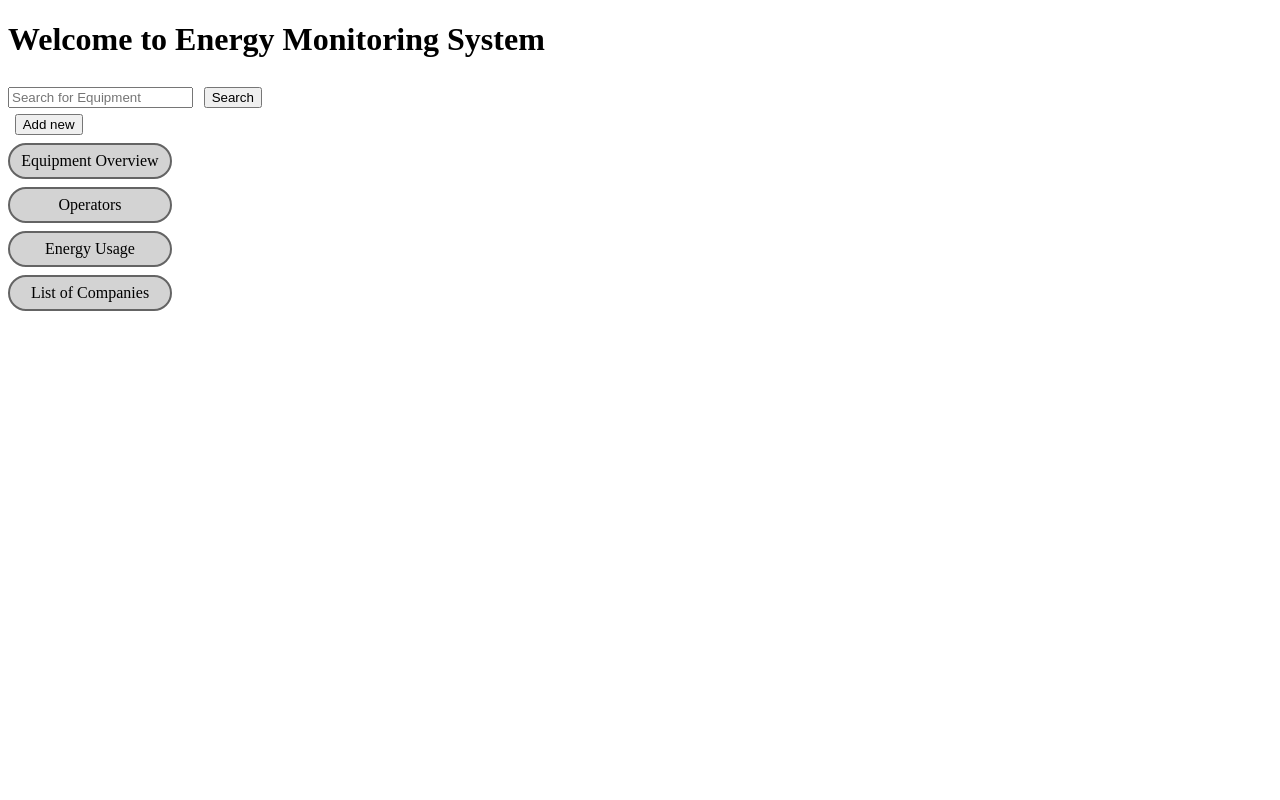
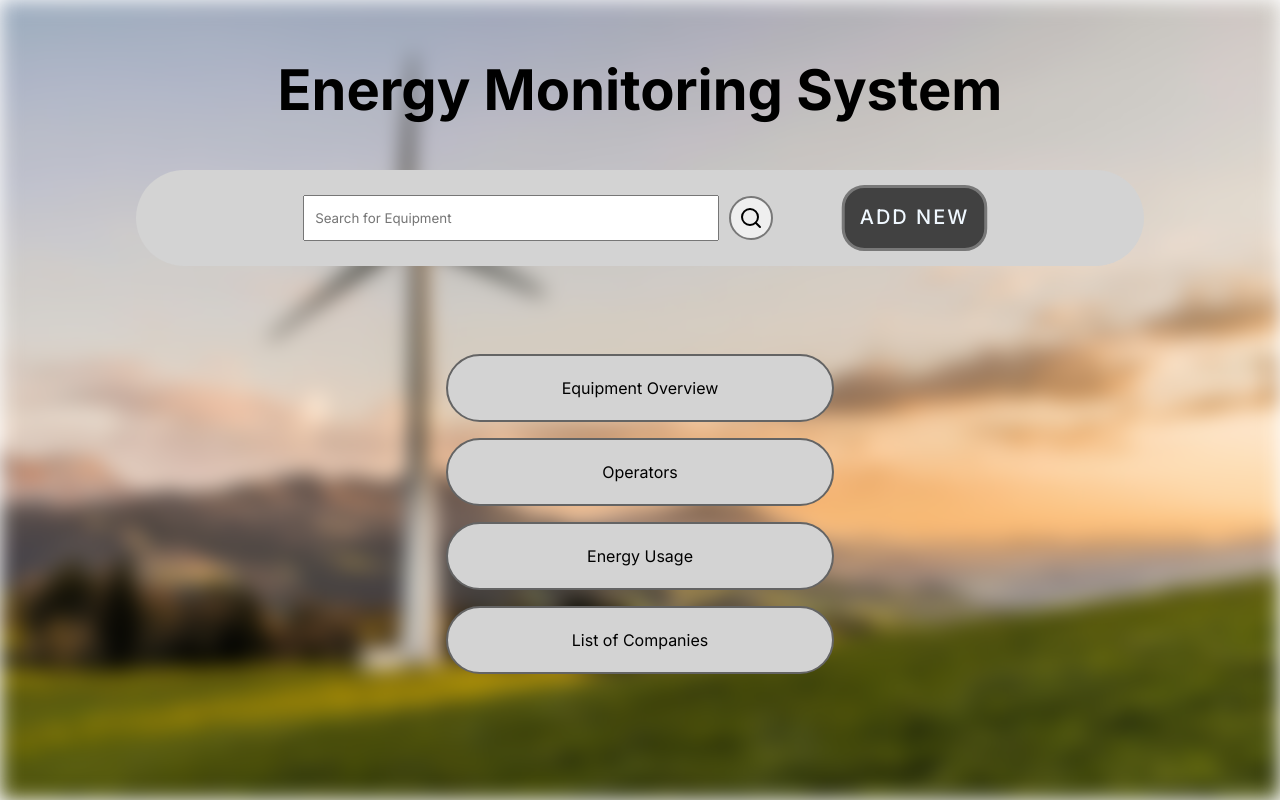
Before and after one commit to siliconvolley/dbms-mini-project, a Flask app: page / in a window 1280 px wide. Run offline with Flask 2, Linux system fonts and the light colour scheme; some libraries are stand-ins or nearby versions.

Commit message:
Updated frontend

```diff
--- a/static/css/style.css
+++ b/static/css/style.css
@@ -1,34 +1,138 @@
+ * {
+    font-family: "Inter", sans-serif;
+    line-height: 1.5;
+}
+
+html {
+    position: relative;
+    height: 100%;
+    overflow: hidden;
+}
+
+html::before {
+    content: "";
+    background-image: url('/static/images/website-bg.jpg');
+    background-size: cover;
+    background-position: center;
+    filter: blur(10px);
+    position: absolute;
+    top: 0;
+    left: 0;
+    width: 100%;
+    height: 100%;
+    z-index: -1;
+}
+
+.home-page > img {
+    padding: 1em;
+}
+
+h1 {
+    text-align: center;
+    font-size: 3.5rem;
+    margin-top: 0 ;
+}
+
+.home-nav {
+    height: 6rem;
+    background-color: lightgray;
+    display: flex;
+    justify-content: center;
+    align-items: center;
+    margin: 0 8rem;
+    border-radius: 5rem;
+}
+
+.home-nav > * {
+    margin-right: 5em;
+}
+
+.search-bar {
+    display: flex;
+    align-items: center;
+}
+
+.search-bar div {
+    display: flex;
+    align-items: center;
+    height: 5rem;
+}
+
+.search-bar input[type="text"] {
+    width: 25rem;
+    height: 2.5rem;
+    margin-right: 0.75em;
+    padding-left: 10px;
+}
+
+.search-bar button[name="search-button"] {
+    height: 2.75rem;
+    aspect-ratio: 1;
+    border-radius: 50%;
+    border: 2px solid rgb(120, 120, 120);
+    display: flex;
+    align-items: center;
+    justify-content: center;
+}
+
+.add-new {
+    scale: 1.5;
+    height: 2.75rem;
+    letter-spacing: 0.1em;
+    background-color: rgb(65, 65, 65);
+    color: aliceblue;
+    font-weight: 500;
+    border: 2px solid rgb(120, 120, 120);
+    border-radius: 15px;
+    margin: 0 1em;
+    padding: 0 0.75em;
+    cursor: pointer;
+}
+
+.dashboard {
+    display: flex;
+    flex-direction: column;
+    align-items: center;
+    justify-content: center;
+    margin: 5rem 8rem 0 8rem;
+}
+
 .dashboard > * {
     background-color: lightgray;
-    width: 10rem;
-    height: 2rem;
+    width: 20rem;
+    height: 4rem;
     cursor: pointer;
     border: 2px solid rgb(100, 100, 100);
     border-radius: 5rem;
     display: flex;
     align-items: center;
-    place-content: center;
+    justify-content: center;
+    padding-inline: 2em;
     margin: 0.5em 0 0.5em 0;
+    font-size: 1rem;
 }
 
 .dashboard > *:hover {
     background-color: rgb(100, 100, 100);
 }
 
-.equip-container > * {
+.data-container {
+    display: grid;
+    grid-template-columns: 1fr 1fr;
+    justify-items: center;
+    align-items: center;
+    margin: 0 16rem;
+}
+
+.cards {
     background-color: lightgray;
-    width: 10rem;
-    height: 2rem;
+    width: 20rem;
+    height: 4rem;
     cursor: pointer;
     border: 2px solid rgb(100, 100, 100);
-    border-radius: 5rem;
+    border-radius: 1rem;
     display: flex;
+    justify-content: center;
     align-items: center;
-    place-content: center;
     margin: 0.5em 0 0.5em 0;
 }
-
-.add-new {
-    margin: 0.5em 0.5em 0 0.5em;
-    cursor: pointer;
-}
--- a/templates/add_new.html
+++ b/templates/add_new.html
@@ -4,6 +4,7 @@
     <meta charset="UTF-8">
     <meta name="viewport" content="width=device-width, initial-scale=1.0">
     <title>Energy Monitoring System</title>
+    <link rel="stylesheet" href="/static/css/style.css" />
 </head>
 <body>
     <div class="home-page"><img src="/static/images/home.svg" alt="Home Page" style="scale: 1.5; margin: 0.5em 0.5em 0 0.5em; cursor: pointer;" onclick="window.location.href='/'"></div>
--- a/templates/company.html
+++ b/templates/company.html
@@ -4,6 +4,7 @@
     <meta charset="UTF-8">
     <meta name="viewport" content="width=device-width, initial-scale=1.0">
     <title>Energy Monitoring System</title>
+    <link rel="stylesheet" href="/static/css/style.css" />
 </head>
 <body>
     <div class="home-page"><img src="/static/images/home.svg" alt="Home Page" style="scale: 1.5; margin: 0.5em 0.5em 0 0.5em; cursor: pointer;" onclick="window.location.href='/'"></div>
--- a/templates/display_equipments_data.html
+++ b/templates/display_equipments_data.html
@@ -5,6 +5,7 @@
     <meta http-equiv="X-UA-Compatible" content="IE=edge">
     <meta name="viewport" content="width=device-width, initial-scale=1.0">
     <title>Energy Monitoring System</title>
+    <link rel="stylesheet" href="/static/css/style.css" />
 </head>
 <body>
     <div class="home-page"><img src="/static/images/home.svg" alt="Home Page" style="scale: 1.5; margin: 0.5em 0.5em 0 0.5em; cursor: pointer;" onclick="window.location.href='/'"></div>
--- a/templates/display_operates_data.html
+++ b/templates/display_operates_data.html
@@ -5,11 +5,12 @@
     <meta http-equiv="X-UA-Compatible" content="IE=edge">
     <meta name="viewport" content="width=device-width, initial-scale=1.0">
     <title>Energy Monitoring System</title>
+    <link rel="stylesheet" href="/static/css/style.css" />
 </head>
 <body>
     <div class="home-page"><img src="/static/images/home.svg" alt="Home Page" style="scale: 1.5; margin: 0.5em 0.5em 0 0.5em; cursor: pointer;" onclick="window.location.href='/'"></div>
     <h1>Operates Data Page</h1>
-    <table>
+    <table class="data-container">
         <tr>
             <th>OperatorID</th>
             <th>EquipmentID</th>
--- a/templates/equipment_detail.html
+++ b/templates/equipment_detail.html
@@ -4,6 +4,7 @@
         <meta charset="UTF-8" />
         <meta name="viewport" content="width=device-width, initial-scale=1.0" />
         <title>Energy Monitoring System</title>
+        <link rel="stylesheet" href="/static/css/style.css" />
         <link rel="stylesheet" href="/static/css/equip_detail.css" />
     </head>
     <body>
--- a/templates/equipment_overview.html
+++ b/templates/equipment_overview.html
@@ -9,9 +9,9 @@
     <body>
         <div class="home-page"><img src="/static/images/home.svg" alt="Home Page" style="scale: 1.5; margin: 0.5em 0.5em 0 0.5em; cursor: pointer;" onclick="window.location.href='/'"></div>
         <h1>Equipment Overview</h1>
-        <div class="equip-container">
+        <div class="data-container">
             {% for equipment in equipments %}
-            <div
+            <div class="cards"
                 onclick="window.location.href='/equipment_' + '{{ equipment.EquipmentID }}'"
             >
                 {{ equipment.EquipmentName }}
--- a/templates/index.html
+++ b/templates/index.html
@@ -4,18 +4,25 @@
     <meta charset="UTF-8">
     <meta name="viewport" content="width=device-width, initial-scale=1.0">
     <title>Energy Monitoring System</title>
-    <script src="/static/js/home.js"></script>
+    <link rel="preconnect" href="https://fonts.googleapis.com">
+    <link rel="preconnect" href="https://fonts.gstatic.com" crossorigin>
+    <link href="https://fonts.googleapis.com/css2?family=Inter:wght@100..900&display=swap" rel="stylesheet">
     <link rel="stylesheet" href="/static/css/style.css">
 </head>
 <body>
-    <h1>Welcome to Energy Monitoring System</h1>
-    <form method="GET" action="/search_equipment">
-        <div class="search-bar">
-            <input type="text" name="equipment_name" placeholder="Search for Equipment">
-            <button type="submit" class="add-new">Search</button>
-        </div>
-    </form>
-    <button class="add-new" onclick="window.location.href='/add_new'">Add new</button>
+    <div class="bg-image"></div>
+    <h1 style="margin-top: 3rem;">Energy Monitoring System</h1>
+    <div class="home-nav">
+        <form class="search-bar"method="GET" action="/search_equipment">
+            <div>
+                <input type="text" name="search-input equipment_name" placeholder="Search for Equipment">
+                <button type="submit" name="search-button">
+                    <img src="/static/images/search.svg" alt="Search icon">
+                </button>
+            </div>
+        </form>
+        <button class="add-new" onclick="window.location.href='/add_new'">ADD NEW</button>
+    </div>
     <div class="dashboard">
         <div onclick="window.location.href='/equipment_overview'">Equipment Overview</div>
         <div>Operators</div>
--- a/templates/search_not_found.html
+++ b/templates/search_not_found.html
@@ -4,6 +4,7 @@
         <meta charset="UTF-8" />
         <meta name="viewport" content="width=device-width, initial-scale=1.0" />
         <title>Energy Monitoring System</title>
+        <link rel="stylesheet" href="/static/css/style.css" />
     </head>
     <body>
         <div class="home-page">
--- a/templates/search_results.html
+++ b/templates/search_results.html
@@ -5,6 +5,7 @@
         <meta name="viewport" content="width=device-width, initial-scale=1.0" />
         <title>Energy Monitoring System</title>
         <link rel="stylesheet" href="/static/css/equip_detail.css">
+        <link rel="stylesheet" href="/static/css/style.css" />
     </head>
     <body>
         <div class="home-page">
```
Also changed, not shown: templates/add_log.html (+15 -7 lines), templates/alerts.html (+12 -4 lines), templates/display_company_data.html (+12 -4 lines), templates/display_operators_data.html (+12 -4 lines), templates/equipments.html (+19 -5 lines), templates/operators.html (+25 -12 lines), static/images/search.svg (added), static/images/website-bg.jpg (added).
